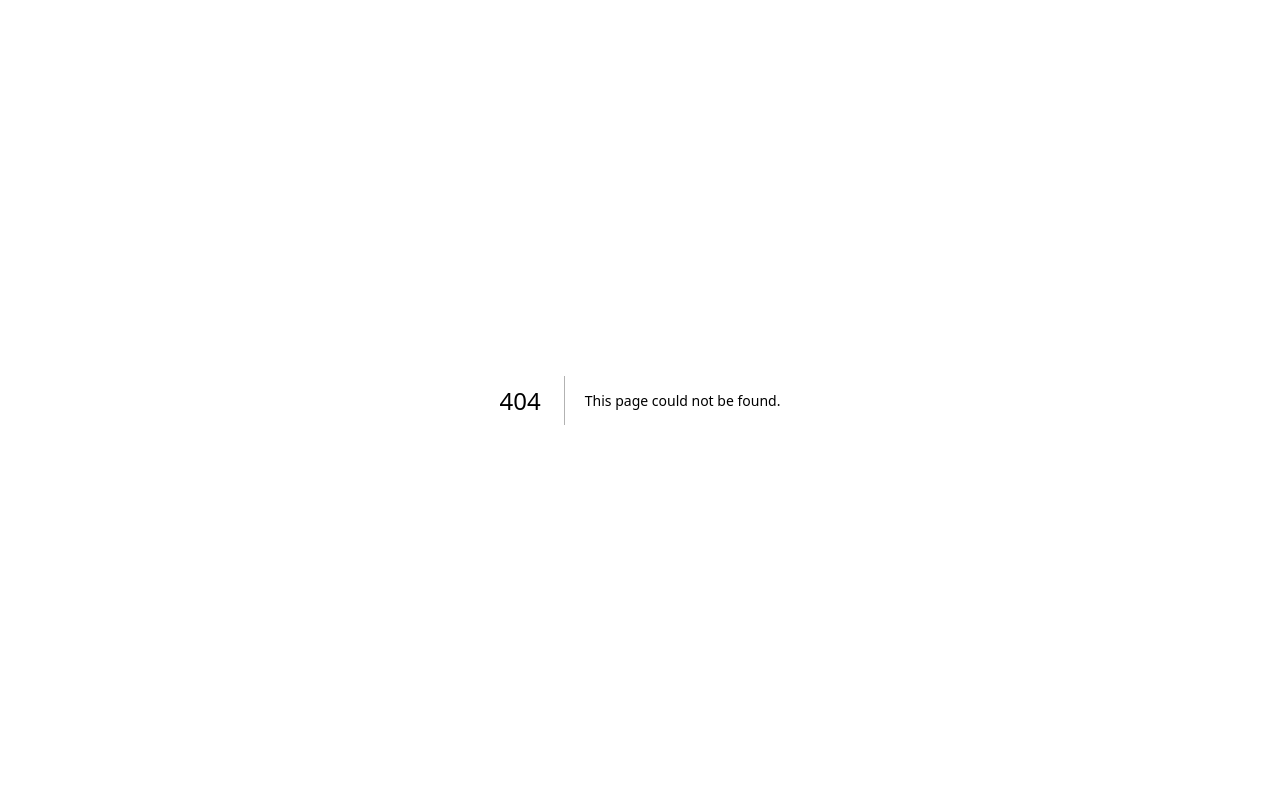
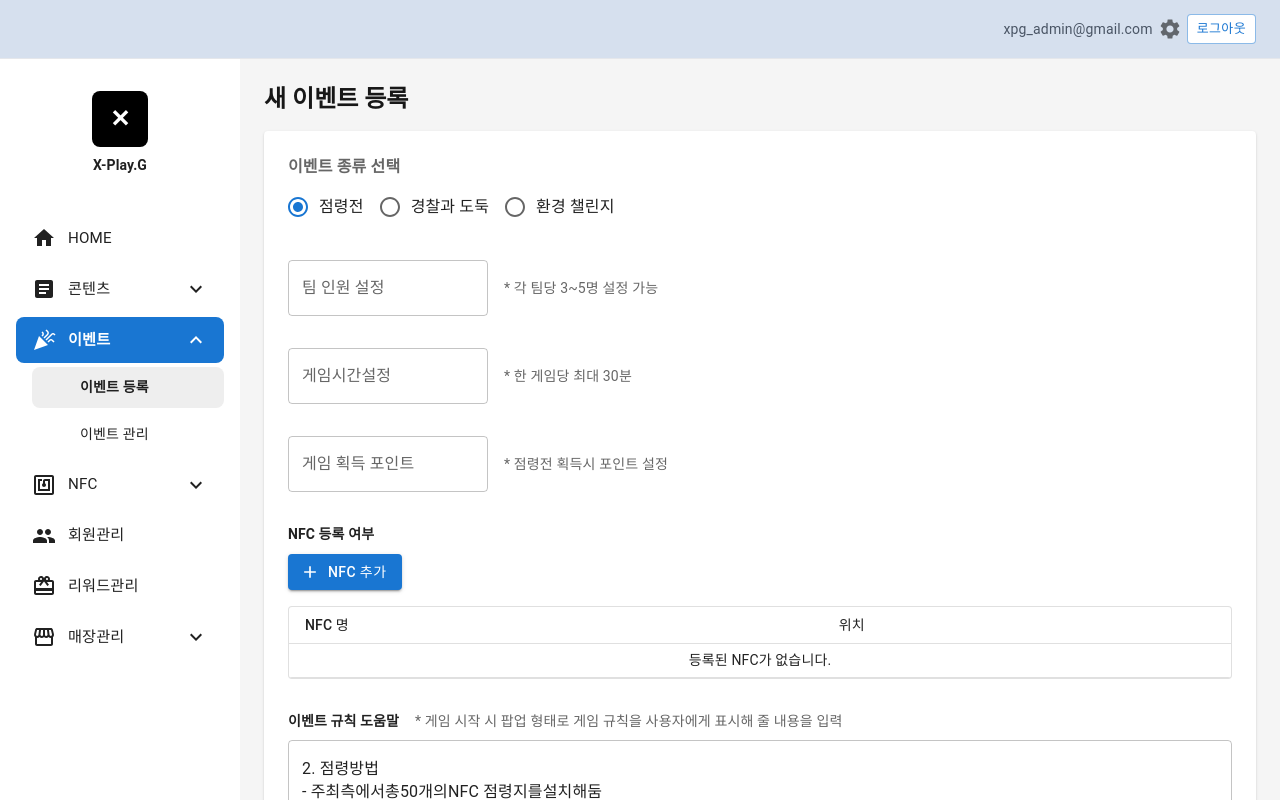
Before and after one commit to kimguny/xpg_frontend, a Next.js app: page /save/events/register in a window 1280 px wide. Before the commit this address had no page. Built offline with nearby package versions, Linux system fonts and the light colour scheme.

Commit message:
ADD: 이벤트 등록 페이지

```diff
--- /dev/null
+++ b/src/app/(common)/save/events/register/page.tsx
@@ -0,0 +1,7 @@
+// src/app/(common)/save/events/register/page.tsx
+import EventRegisterForm from '@/components/events/EventRegisterForm';
+import React from 'react';
+
+export default function EventRegisterPage() {
+  return <EventRegisterForm />;
+}
--- /dev/null
+++ b/src/components/events/EventRegisterForm.tsx
@@ -0,0 +1,136 @@
+// src/components/events/EventRegisterForm.tsx
+'use client';
+
+import { useState } from 'react';
+import { useRouter } from 'next/navigation';
+import {
+  Box,
+  Typography,
+  Card,
+  Button,
+  TextField,
+  RadioGroup,
+  FormControlLabel,
+  Radio,
+  FormControl,
+  FormLabel,
+  Switch,
+  Table,
+  TableBody,
+  TableCell,
+  TableContainer,
+  TableHead,
+  TableRow,
+  Paper,
+} from '@mui/material';
+import { Add } from '@mui/icons-material';
+
+interface NfcItem {
+  id: number;
+  name: string;
+  location: string;
+}
+
+const eventRulesDefaultValue = `2. 점령방법
+- 주최측에서총50개의NFC 점령지를설치해둠
+- 게임이시작되면그중일부(3·5·7·9개등홀수개)만목표점령지로활성화됨
+- 참가자는앱에서활성화된목표점령지위치힌트를확인가능
+- 스마트폰으로NFC 태그를찍으면점령성공
+- 먼저태그한팀이해당점령지를차지(이후탈취불가)
+- 점령시즉시포인트획득(추가점수없음)
+3. 승리조건
+- 게임종료시더많은목표점령지를차지한팀이승리
+- 한팀이과반수이상점령하면즉시게임종료, 해당팀승리
+- 만약종료시동률이발생하면, 현재스코어에먼저도달한팀이승리
+4. 유의사항
+- 점령현황은앱에서확인가능
+- 이미점령된기지도방문할수있으나, 점령변경은불가능
+- 불공정플레이적발시운영자가실격처리가능`;
+
+export default function EventRegisterForm() {
+  const router = useRouter();
+  const [registeredNfcs, setRegisteredNfcs] = useState<NfcItem[]>([]);
+
+  const handleAddNfc = () => {
+    const newNfcId = registeredNfcs.length + 1;
+    setRegisteredNfcs(prev => [
+      ...prev,
+      { id: newNfcId, name: `목포시_NFC_${newNfcId}`, location: `목포시 산정동 ${newNfcId}` }
+    ]);
+  };
+
+  return (
+    <Box>
+      <Typography variant="h5" sx={{ fontWeight: 'bold', mb: 2 }}>
+        새 이벤트 등록
+      </Typography>
+
+      <Card sx={{ p: 3 }}>
+        <Box component="form" sx={{ display: 'flex', flexDirection: 'column', gap: 4 }}>
+          <FormControl component="fieldset">
+            <FormLabel component="legend" sx={{ fontWeight: 600, mb: 1 }}>이벤트 종류 선택</FormLabel>
+            <RadioGroup row defaultValue="domination">
+              <FormControlLabel value="domination" control={<Radio />} label="점령전" />
+              <FormControlLabel value="cops_and_robbers" control={<Radio />} label="경찰과 도둑" />
+              <FormControlLabel value="eco_challenge" control={<Radio />} label="환경 챌린지" />
+            </RadioGroup>
+          </FormControl>
+
+          <Box sx={{ display: 'flex', alignItems: 'center', gap: 2 }}>
+            <TextField label="팀 인원 설정" type="number" InputProps={{ inputProps: { min: 3, max: 5 } }} sx={{ width: 200 }}/>
+            <Typography variant="body2" color="text.secondary">* 각 팀당 3~5명 설정 가능</Typography>
+          </Box>
+
+          <Box sx={{ display: 'flex', alignItems: 'center', gap: 2 }}>
+            <TextField label="게임시간설정" type="number" InputProps={{ inputProps: { max: 30 } }} sx={{ width: 200 }}/>
+              <Typography variant="body2" color="text.secondary">* 한 게임당 최대 30분</Typography>
+          </Box>
+
+          <Box sx={{ display: 'flex', alignItems: 'center', gap: 2 }}>
+            <TextField label="게임 획득 포인트" type="number" sx={{ width: 200 }}/>
+            <Typography variant="body2" color="text.secondary">* 점령전 획득시 포인트 설정</Typography>
+          </Box>
+
+          <Box>
+            <Typography variant="subtitle2" sx={{ fontWeight: 600, mb: 1 }}>NFC 등록 여부</Typography>
+            <Button variant="contained" startIcon={<Add />} onClick={handleAddNfc} sx={{ mb: 2 }}>
+              NFC 추가
+            </Button>
+            <TableContainer component={Paper} variant="outlined">
+              <Table size="small">
+                <TableHead>
+                  <TableRow>
+                    <TableCell>NFC 명</TableCell>
+                    <TableCell>위치</TableCell>
+                  </TableRow>
+                </TableHead>
+                <TableBody>
+                  {registeredNfcs.map(nfc => (
+                    <TableRow key={nfc.id}><TableCell>{nfc.name}</TableCell><TableCell>{nfc.location}</TableCell></TableRow>
+                  ))}
+                  {registeredNfcs.length === 0 && (
+                    <TableRow><TableCell colSpan={2} align="center">등록된 NFC가 없습니다.</TableCell></TableRow>
+                  )}
+                </TableBody>
+              </Table>
+            </TableContainer>
+          </Box>
+
+          <Box>
+            <Box sx={{ display: 'flex', alignItems: 'center', gap: 2, mb: 1 }}>
+              <Typography variant="subtitle2" sx={{ fontWeight: 600 }}>이벤트 규칙 도움말</Typography>
+              <Typography variant="body2" color="text.secondary">* 게임 시작 시 팝업 형태로 게임 규칙을 사용자에게 표시해 줄 내용을 입력</Typography>
+            </Box>
+            <TextField multiline rows={12} defaultValue={eventRulesDefaultValue} fullWidth />
+          </Box>
+
+        </Box>
+      </Card>
+
+      <Box sx={{ display: 'flex', justifyContent: 'center', gap: 2, mt: 4 }}>
+        <Button variant="outlined" size="large">미리보기</Button>
+        <Button variant="contained" size="large">저장</Button>
+      </Box>
+    </Box>
+  );
+}
```
